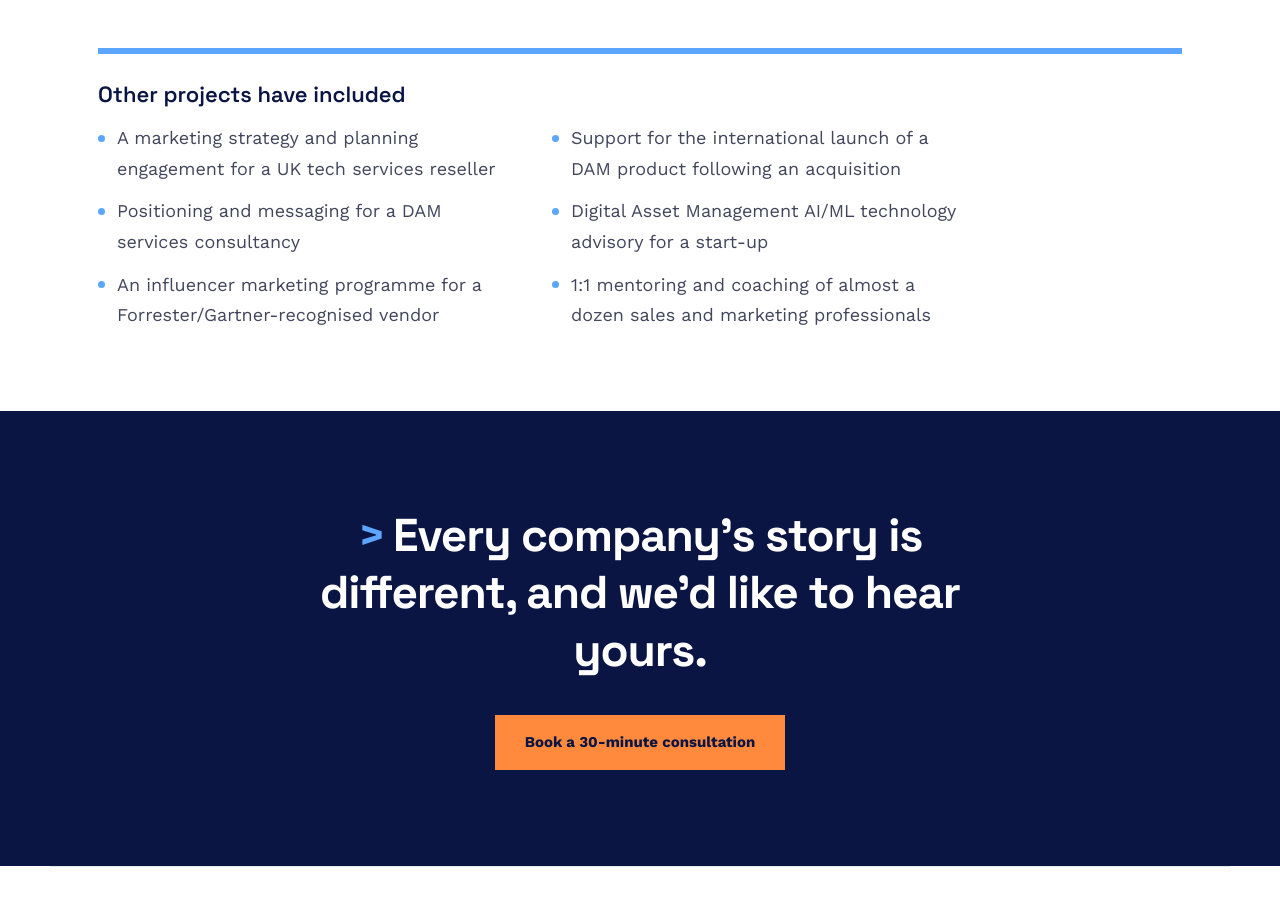
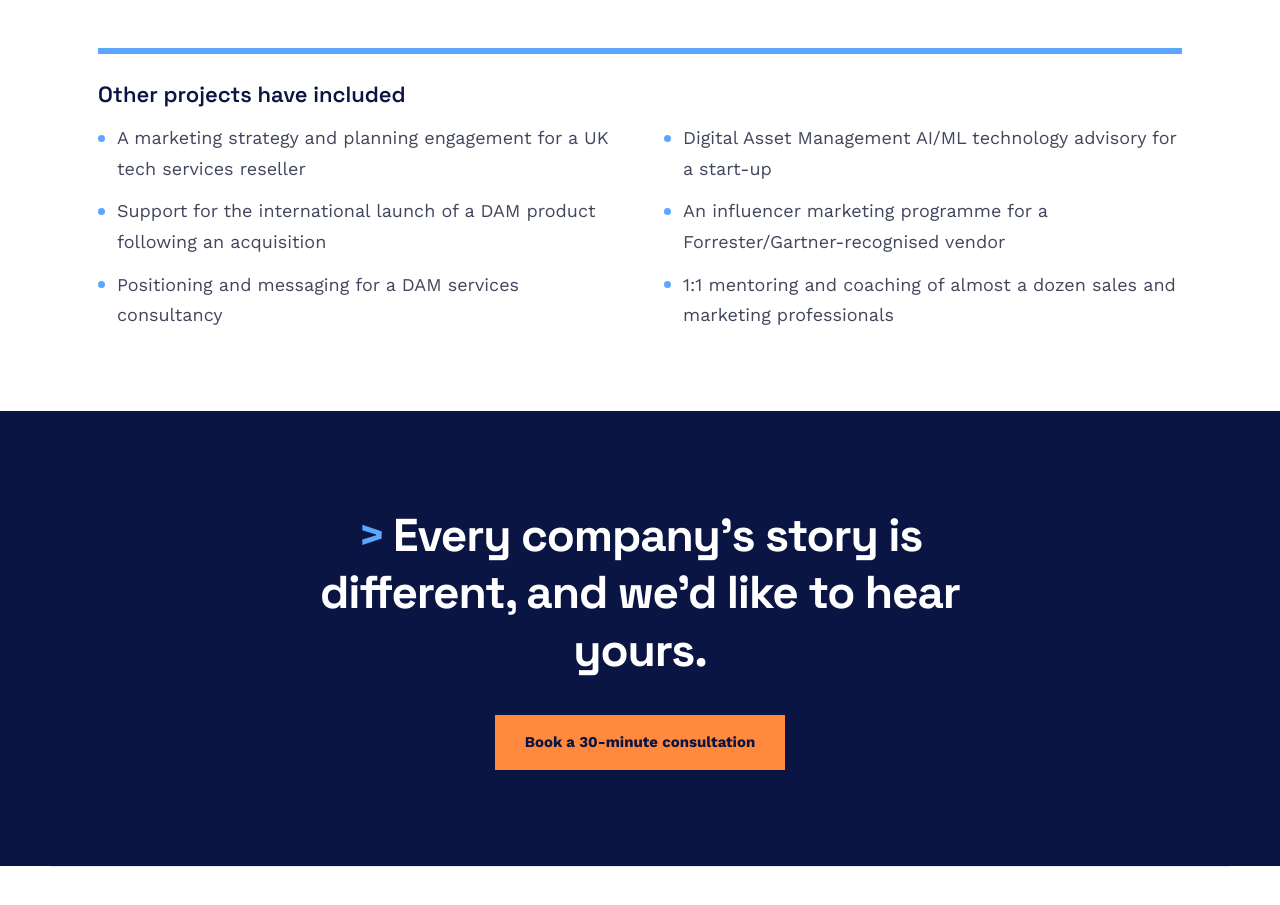
Before and after one commit to vb-iant/velocity-b, a Next.js app: page /our-work in a window 1280 px wide. Shown: the part 1620-2525 px from the top of the page. Built offline with nearby package versions, Linux system fonts and the light colour scheme.

Commit message:
Our Work: split Other Projects into two distinct panels (left/right), title full width

```diff
--- a/app/our-work/page.tsx
+++ b/app/our-work/page.tsx
@@ -118,14 +118,21 @@ export default function OurWorkPage() {
           <h3 className="font-display text-[22px] font-semibold">
             Other projects have included
           </h3>
-          <ul className="mt-3 grid max-w-[860px] grid-cols-1 gap-x-12 gap-y-3 text-lg leading-[1.7] text-[#42465c] md:grid-cols-2">
-            {OTHER_PROJECTS.map((item) => (
-              <li key={item} className="flex gap-3">
-                <span className="mt-[0.65em] h-[7px] w-[7px] shrink-0 rounded-full bg-blue" />
-                <span>{item}</span>
-              </li>
+          <div className="mt-3 grid grid-cols-1 gap-x-12 md:grid-cols-2">
+            {[
+              OTHER_PROJECTS.slice(0, Math.ceil(OTHER_PROJECTS.length / 2)),
+              OTHER_PROJECTS.slice(Math.ceil(OTHER_PROJECTS.length / 2)),
+            ].map((column, i) => (
+              <ul key={i} className="space-y-3 text-lg leading-[1.7] text-[#42465c]">
+                {column.map((item) => (
+                  <li key={item} className="flex gap-3">
+                    <span className="mt-[0.65em] h-[7px] w-[7px] shrink-0 rounded-full bg-blue" />
+                    <span>{item}</span>
+                  </li>
+                ))}
+              </ul>
             ))}
-          </ul>
+          </div>
         </div>
       </section>
 
```
